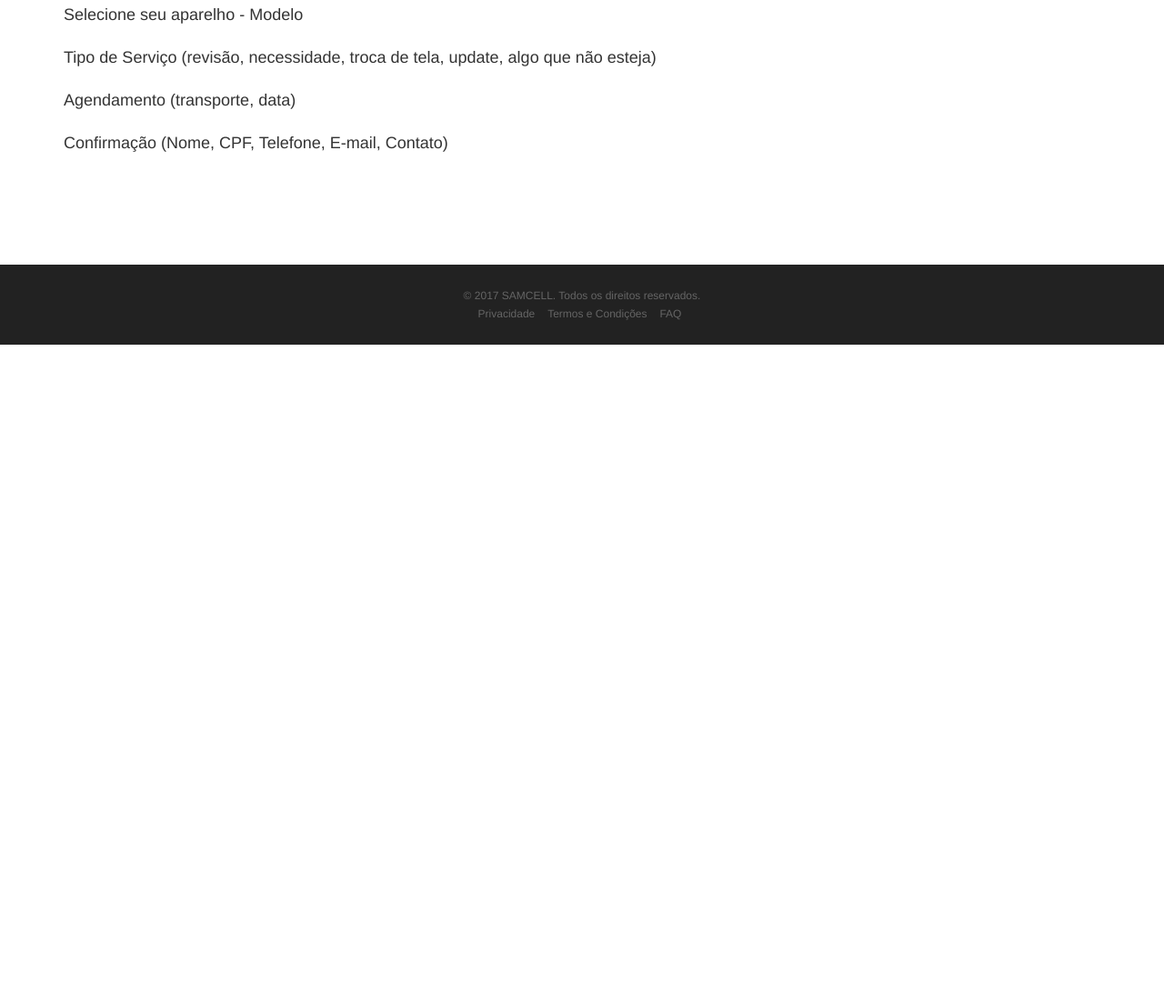
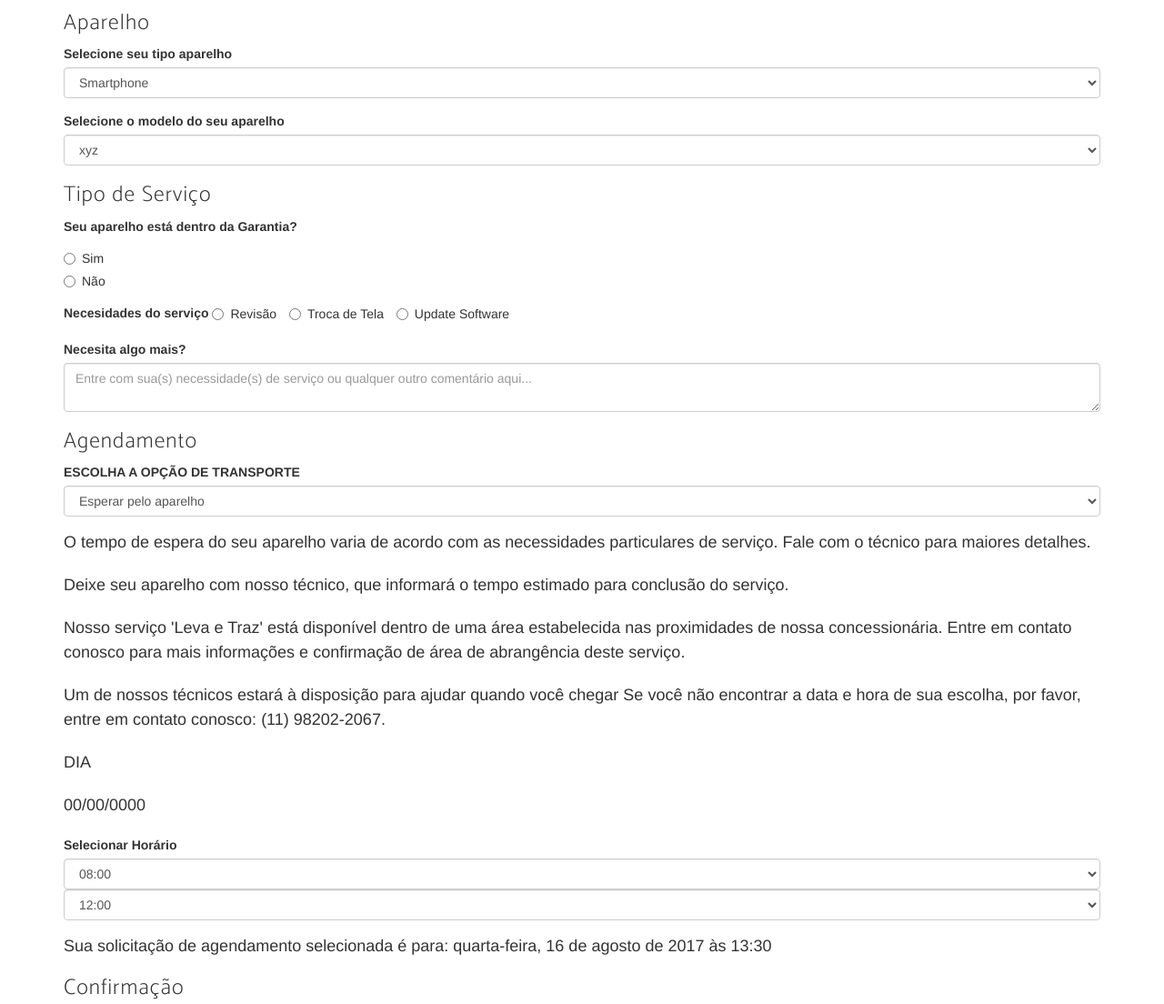
Before and after one commit to juagarciaga/SAMCELL, a website: page agendamento.html in a window 1280 px wide. Shown: the part 182-1286 px from the top of the page at 91% size. Before the commit the page ends 800 px from the top, so only its background shows below. Drawn offline with nearby package versions, Linux system fonts and the light colour scheme; a web font is replaced by a local one.

Commit message:
Update agendamento.html

```diff
--- a/agendamento.html
+++ b/agendamento.html
@@ -48,17 +48,17 @@
                 <button type="button" class="navbar-toggle collapsed" data-toggle="collapse" data-target="#bs-example-navbar-collapse-1">
                     <span class="sr-only">Toggle navigation</span> Menu <i class="fa fa-bars"></i>
                 </button>
-                <a class="navbar-brand page-scroll" href="#page-top">SAMCELL</a>
+                <a class="navbar-brand page-scroll" href="/#page-top">SAMCELL</a>
             </div>
 
             <!-- Collect the nav links, forms, and other content for toggling -->
             <div class="collapse navbar-collapse" id="bs-example-navbar-collapse-1">
                 <ul class="nav navbar-nav navbar-right">
                     <li>
-                        <a class="page-scroll" href="#features">Reparos e Atualizações</a>
+                        <a class="page-scroll" href="/#features">Reparos e Atualizações</a>
                     </li>
                     <li>
-                        <a class="page-scroll" href="#features">Compra de Produtos</a>
+                        <a class="page-scroll" href="/#features">Compra de Produtos</a>
                     </li>
                     <li>
                         <a class="page-scroll" href="/agendamento">Agende uma visita</a>
@@ -76,9 +76,88 @@
     <section class="agendamento">
         <div class="container">
             <h2>Agendamento de Serviços</h2>
-            <p>Selecione seu aparelho - Modelo</p>
-            <p>Tipo de Serviço (revisão, necessidade, troca de tela, update, algo que não esteja)</p>
-            <p>Agendamento (transporte, data)</p>
+            <h3>Aparelho</h3>
+            <div class="form-group">
+              <label for="sel1">Selecione seu tipo aparelho</label>
+              <select class="form-control" id="sel1">
+                <option>Smartphone</option>
+                <option>Tablet</option>
+                <option>Laptop</option>
+                <option>TV</option>
+              </select>
+            </div>
+            <div class="form-group">
+              <label for="sel1">Selecione o modelo do seu aparelho</label>
+              <select class="form-control" id="sel1">
+                <option>xyz</option>
+                <option>xyz</option>
+                <option>xyz</option>
+                <option>xyz</option>
+              </select>
+            </div>
+
+            <h3>Tipo de Serviço</h3>
+            <div class="form-group">
+              <label for="sel1">Seu aparelho está dentro da Garantia?</label>
+                <div class="radio">
+                  <label><input type="radio" name="sim">Sim</label>
+                </div>
+                <div class="radio">
+                  <label><input type="radio" name="não">Não</label>
+                </div>
+            </div>
+            <div class="form-group">
+              <label for="sel1">Necesidades do serviço</label>
+                <label class="radio-inline"><input type="radio" name="optradio">Revisão</label>
+                <label class="radio-inline"><input type="radio" name="optradio">Troca de Tela</label>
+                <label class="radio-inline"><input type="radio" name="optradio">Update Software</label>
+            </div>
+            <div class="form-group">
+                <label for="mias">Necesita algo mais?</label>
+                <textarea type="text" class="form-control" id="comentario" placeholder="Entre com sua(s) necessidade(s) de serviço ou qualquer outro comentário aqui..."></textarea>
+            </div>
+
+            <h3>Agendamento</h3>
+            <div class="form-group">
+              <label for="sel1">ESCOLHA A OPÇÃO DE TRANSPORTE</label>
+              <select class="form-control" id="sel1">
+                <option>Esperar pelo aparelho</option>
+                <option>Deixar o Veículo</option>
+                <option>Necessita Serviço 'Leva e Traz'</option>
+              </select>
+            </div>
+            <p>O tempo de espera do seu aparelho varia de acordo com as necessidades particulares de serviço. Fale com o técnico para maiores detalhes.</p>
+            <p>Deixe seu aparelho com nosso técnico, que informará o tempo estimado para conclusão do serviço.</p>
+            <p>Nosso serviço 'Leva e Traz' está disponível dentro de uma área estabelecida nas proximidades de nossa concessionária. Entre em contato conosco para mais informações e confirmação de área de abrangência deste serviço.</p>
+            <p>Um de nossos técnicos estará à disposição para ajudar quando você chegar Se você não encontrar a data e hora de sua escolha, por favor, entre em contato conosco: (11) 98202-2067.</p>
+            <div class="form-group">
+                <p>DIA</p>
+                <p>00/00/0000</p>
+              <label for="sel1">Selecionar Horário</label>
+              <select class="form-control" id="sel1" placeholder="Manhã">
+                <option>08:00</option>
+                <option>08:30</option>
+                <option>09:00</option>
+                <option>09:30</option>
+                <option>10:00</option>
+                <option>10:30</option>
+                <option>11:00</option>
+                <option>11:30</option>
+              </select>
+              <select class="form-control" id="sel1" placeholder="Tarde">
+                <option>12:00</option>
+                <option>12:30</option>
+                <option>13:00</option>
+                <option>13:30</option>
+                <option>14:00</option>
+                <option>14:30</option>
+                <option>15:00</option>
+                <option>15:30</option>
+              </select>
+            </div>
+            <p>Sua solicitação de agendamento selecionada é para:  quarta-feira, 16 de agosto de 2017 às 13:30 </p>
+
+            <h3>Confirmação</h3>
             <p>Confirmação (Nome, CPF, Telefone, E-mail, Contato)</p>
         </div>
     </section>
```
